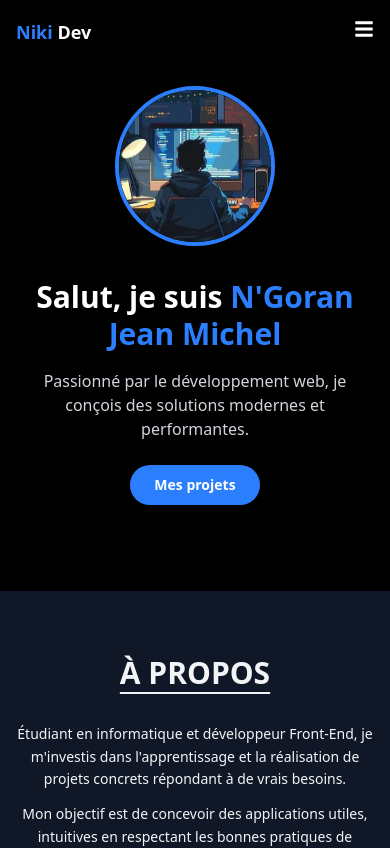
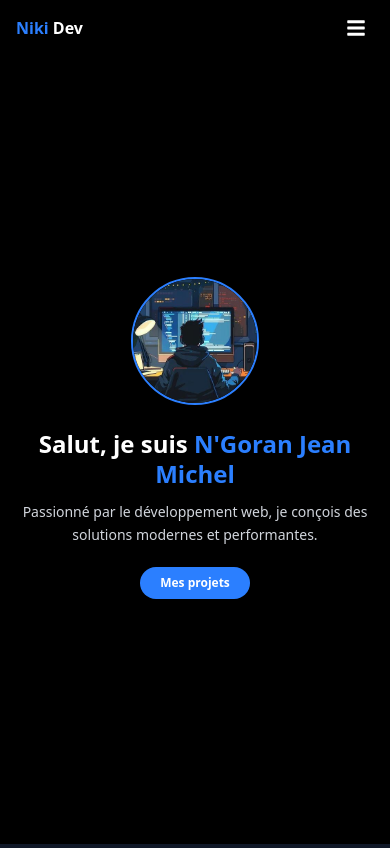
Before and after one commit to ngoranjeanmichelvianney-droid/portfolio, a React (Vite) app: page / in a window 390 px wide. Shown: the top 848 px of the page. Built offline with nearby package versions, Linux system fonts and the light colour scheme.

Commit message:
rendre le portfolio responsive et corriger le chevauchement navbar/photo

```diff
--- a/src/Components/Hero.jsx
+++ b/src/Components/Hero.jsx
@@ -5,30 +5,65 @@ function Hero() {
   return (
     <section
       id='hero'
-      className='relative scroll-mt-16 bg-black text-white min-h-[70vh] sm:min-h-[75vh] md:min-h-[80vh] lg:min-h-[85vh] flex flex-col justify-center items-center px-4 sm:px-6 lg:px-12 py-12 sm:py-16'
+      // ✅ CORRECTION MAJEURE 1: Padding-top pour éviter le chevauchement avec navbar
+      // pt-20 = 80px sur mobile (navbar 56px + 24px d'espace)
+      // sm:pt-24 = 96px sur tablette (navbar 64px + 32px d'espace)
+      // md:pt-28 = 112px sur desktop (navbar 64px + 48px d'espace)
+      // pb-12 sm:pb-16 = padding-bottom séparé
+
+      // ✅ CORRECTION 2: min-h-screen au lieu de min-h-[70vh]
+      // Plus simple et plus prévisible
+      className='relative scroll-mt-16 bg-black text-white min-h-screen flex flex-col justify-center items-center px-4 sm:px-6 lg:px-12 pt-20 sm:pt-24 md:pt-28 pb-12 sm:pb-16'
     >
-      <div className='w-full max-w-6xl flex flex-col md:flex-row items-center gap-8 sm:gap-10 md:gap-12 lg:gap-16'>
-        {/* Texte */}
-        <div className='w-full md:w-1/2 text-center md:text-left space-y-4 sm:space-y-5 md:space-y-6 order-2 md:order-1'>
-          <h1 className='text-3xl sm:text-4xl md:text-5xl lg:text-6xl font-bold leading-tight'>
+      {/* ✅ CORRECTION 3: Gap réduit sur mobile */}
+      {/* gap-6 (24px) mobile, gap-8 (32px) tablette, gap-10 (40px) desktop */}
+      <div className='w-full max-w-6xl flex flex-col md:flex-row items-center justify-center gap-6 sm:gap-8 md:gap-10 lg:gap-16'>
+
+        {/* Texte - order-2 sur mobile, order-1 sur desktop */}
+        <div className='w-full md:w-1/2 text-center md:text-left space-y-3 sm:space-y-4 md:space-y-6 order-2 md:order-1'>
+
+          {/* ✅ CORRECTION 4: Titres avec progression très responsive */}
+          {/* text-2xl (24px) → text-3xl (30px) → text-4xl (36px) → text-5xl (48px) → text-6xl (60px) */}
+          <h1 className='text-2xl xs:text-3xl sm:text-4xl md:text-5xl lg:text-6xl font-bold leading-tight'>
             Salut, je suis <span className='text-blue-500'>N'Goran Jean Michel</span>
           </h1>
-          <p className='text-base sm:text-lg md:text-xl text-gray-300 max-w-xl mx-auto md:mx-0'>
+
+          {/* ✅ CORRECTION 5: Texte avec tailles progressives + leading-relaxed */}
+          {/* text-sm (14px) mobile → text-base (16px) → text-lg (18px) → text-xl (20px) */}
+          <p className='text-sm xs:text-base sm:text-lg md:text-xl text-gray-300 max-w-xl mx-auto md:mx-0 leading-relaxed'>
             Passionné par le développement web, je conçois des solutions modernes et performantes.
           </p>
-          <div className='pt-2'>
-            <button className='px-6 sm:px-8 py-2.5 sm:py-3 bg-blue-500 hover:bg-blue-600 rounded-full font-bold transition-transform hover:scale-105 text-sm sm:text-base'>
+
+          {/* ✅ CORRECTION 6: Bouton responsive avec padding-top adaptatif */}
+          <div className='pt-2 sm:pt-4'>
+            {/* px-5 (20px) mobile → px-8 (32px) desktop */}
+            {/* py-2 (8px) mobile → py-3 (12px) desktop */}
+            {/* text-xs (12px) → text-sm (14px) → text-base (16px) */}
+            <button className='px-5 xs:px-6 sm:px-8 py-2 sm:py-2.5 md:py-3 bg-blue-500 hover:bg-blue-600 rounded-full font-bold transition-transform hover:scale-105 text-xs xs:text-sm sm:text-base'>
               Mes projets
             </button>
           </div>
         </div>
 
-        {/* Image */}
-        <div className='w-40 h-40 xs:w-48 xs:h-48 sm:w-56 sm:h-56 md:w-64 md:h-64 lg:w-80 lg:h-80 mx-auto md:mx-0 order-1 md:order-2 '>
+        {/* Image - order-1 sur mobile (apparaît en premier), order-2 sur desktop */}
+        {/* ✅ CORRECTION 7: Tailles d'image très progressives */}
+        {/* Progression: 128px → 160px → 192px → 224px → 288px → 320px */}
+        {/* w-32 (128px) mobile */}
+        {/* xs:w-40 (160px) très petits écrans */}
+        {/* sm:w-48 (192px) tablettes */}
+        {/* md:w-56 (224px) desktop */}
+        {/* lg:w-72 (288px) grands écrans */}
+        {/* xl:w-80 (320px) très grands écrans */}
+
+        {/* ✅ CORRECTION 8: Bordure responsive */}
+        {/* border-2 (8px) mobile, border-3 (12px) tablette, border-4 (16px) desktop */}
+
+        {/* flex-shrink-0 empêche l'image de rétrécir plus que prévu */}
+        <div className='w-32 h-32 xs:w-40 xs:h-40 sm:w-48 sm:h-48 md:w-56 md:h-56 lg:w-72 lg:h-72 xl:w-80 xl:h-80 mx-auto md:mx-0 order-1 md:order-2 '>
           <img
             src={profil}
-            alt='Profil'
-            className='w-full h-full object-cover rounded-full border-4 border-blue-500 shadow-2xl'
+            alt="Profil de N'Goran Jean Michel"
+            className='w-full h-full object-cover rounded-full border-2 sm:border-3 md:border-4 border-blue-500 shadow-2xl'
           />
         </div>
       </div>
--- a/src/Components/Navbar.jsx
+++ b/src/Components/Navbar.jsx
@@ -20,21 +20,28 @@ function Navbar() {
     visible: { opacity: 1, y: 0 },
   };
 
-  // Fonction pour fermer le menu mobile au clic sur un lien
   const handleLinkClick = () => {
     setIsOpen(false);
   };
 
   return (
-    <nav className='bg-black text-white shadow-md fixed w-full top-0 left-0 z-50'>
+    // ✅ CORRECTION 1: shadow-lg au lieu de shadow-md (meilleure visibilité)
+    <nav className='bg-black text-white shadow-lg fixed w-full top-0 left-0 z-50'>
       <div className='max-w-7xl mx-auto px-4 sm:px-6 lg:px-8'>
-        <div className='flex h-16 justify-between items-center'>
 
-          {/* Logo */}
-          <h1 className='text-lg sm:text-xl font-bold'><span className='text-blue-500'>Niki</span> Dev</h1>
+        {/* ✅ CORRECTION 2: Hauteur responsive */}
+        {/* h-14 (56px) sur mobile, h-16 (64px) sur desktop */}
+        <div className='flex h-14 sm:h-16 justify-between items-center'>
+
+          {/* Logo - Taille responsive */}
+          {/* text-base (16px) mobile, text-lg (18px) tablette, text-xl (20px) desktop */}
+          <h1 className='text-base sm:text-lg md:text-xl font-bold'>
+            <span className='text-blue-500'>Niki</span> Dev
+          </h1>
 
           {/* Menu Desktop */}
-          <div className='hidden md:flex space-x-6 items-center ml-auto'>
+          {/* ✅ CORRECTION 3: Espacement optimisé (space-x-4 sur md, space-x-6 sur lg) */}
+          <div className='hidden md:flex space-x-4 lg:space-x-6 items-center ml-auto'>
             <a href="#hero" className='hover:text-blue-500 transition-colors scroll-mt-16 text-sm lg:text-base'>Accueil</a>
             <a href="#about" className='hover:text-blue-500 transition-colors scroll-mt-16 text-sm lg:text-base'>À propos</a>
             <a href="#skills" className='hover:text-blue-500 transition-colors scroll-mt-16 text-sm lg:text-base'>Compétences</a>
@@ -44,9 +51,11 @@ function Navbar() {
 
           {/* Hamburger Mobile */}
           <div className='md:hidden'>
+            {/* ✅ CORRECTION 4: Ajout de p-2 (padding) pour zone cliquable plus grande */}
             <button
               onClick={() => setIsOpen(!isOpen)}
-              className='focus:outline-none'
+              className='focus:outline-none p-2'
+              aria-label="Toggle menu"
             >
               {isOpen ? <FaTimes size={20} /> : <FaBars size={20} />}
             </button>
```
